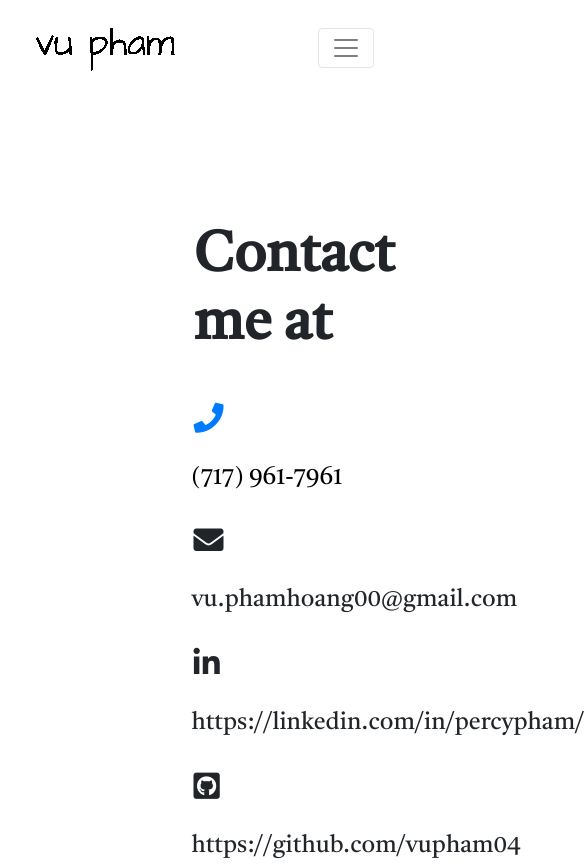
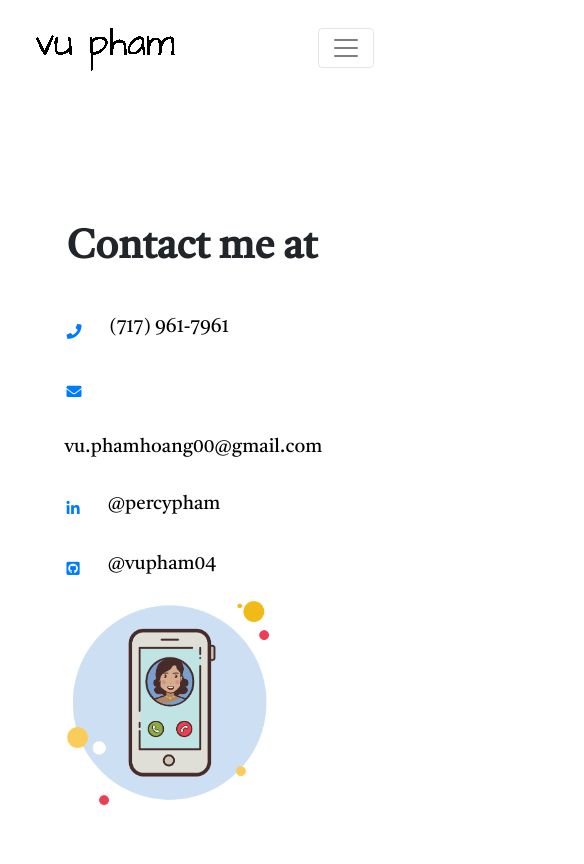
Before and after one commit to vupham04/vupham04.github.com, a plain HTML site: page contact.html in a window 390 px wide. Shown: the top 864 px of the page, 584 px wide, since content can reach past the window. Drawn offline with Linux system fonts and the light colour scheme.

Commit message:
Fix responsive contact page

```diff
--- a/contact.html
+++ b/contact.html
@@ -88,28 +88,28 @@
 
                         <div class="row contact-eachline">
                             <div class="col-lg-1 contact-icon">
-                                <i class="fas fa-envelope"></i>
+                                <a href=mailto:vu.phamhoang00@gmail.com><i class="fas fa-envelope"></i></a>
                             </div>
                             <div class="col contact-info">
-                                <h4>vu.phamhoang00@gmail.com</h4>
+                                <a href=mailto:vu.phamhoang00@gmail.com><h4 id="contact-mail">vu.phamhoang00@gmail.com</h4></a>
                             </div>
                         </div>
 
                         <div class="row contact-eachline">
                             <div class="col-lg-1 contact-icon">
-                                <i class="fab fa-linkedin-in"></i>
+                                <a href=https://linkedin.com/in/percypham><i class="fab fa-linkedin-in"></i></a>
                             </div>
                             <div class="col contact-info">
-                                <h4>https://linkedin.com/in/percypham/</h4>
+                                <a href=https://linkedin.com/in/percypham><h4>@percypham</h4></a>
                             </div>
                         </div>
 
                         <div class="row contact-eachline">
                             <div class="col-lg-1 contact-icon">
-                                <i class="fab fa-github-square"></i>
+                                <a href=https://github.com/vupham04><i class="fab fa-github-square"></i></a>
                             </div>
                             <div class="col contact-info">
-                                <h4>https://github.com/vupham04</h4>
+                                <a href=https://github.com/vupham04><h4>@vupham04</h4></a>
                             </div>
                         </div>
 
--- a/css/responsive.css
+++ b/css/responsive.css
@@ -48,6 +48,23 @@
     .site-main .about-area{
         padding: 0 0;
     }
+
+    .contact-main .contact .row.contact-row{
+        padding-left: 0rem;
+    }
+
+    .contact-main .contact .row.contact-row .contact-me-at{
+        font-size: 40px;
+    }
+
+    .contact-main .contact .row.contact-row .contact-icon {
+        font-size: 15px;
+        width: auto;
+    }
+
+    .contact-main .contact .row.contact-row .contact-info h4{
+        font-size: 19px;
+    }
 }
 
 /* viewport smaller or equal to  800px*/
@@ -85,6 +102,13 @@
         padding: 8rem 1rem;
     }
 
+    .contact-main .contact .row.contact-row{
+        padding-left: 1rem;
+    }
+
+    .contact-main .contact .row.contact-row .contact-icon {
+        width: auto;
+    }
 }
 
 /* viewport smaller or equal to 991px*/
@@ -118,6 +142,13 @@
         padding-bottom: 10rem;
     }
 
+    .contact-main .contact .row.contact-row{
+        padding-left: 2rem;
+    }
+
+    .contact-main .contact .row.contact-row .contact-icon {
+        width: auto;
+    }
 }
 
 
--- a/css/style.css
+++ b/css/style.css
@@ -138,7 +138,7 @@ footer.footer-area .social #hackerrank:hover{
 
 /* CONTACT PAGE */
 .contact-main .contact .row.contact-row{
-    margin-left: 9rem;
+    padding-left: 9rem;
     padding-top: 8rem;
     padding-bottom: 7rem;
     font-family: var(--castoro)
```
